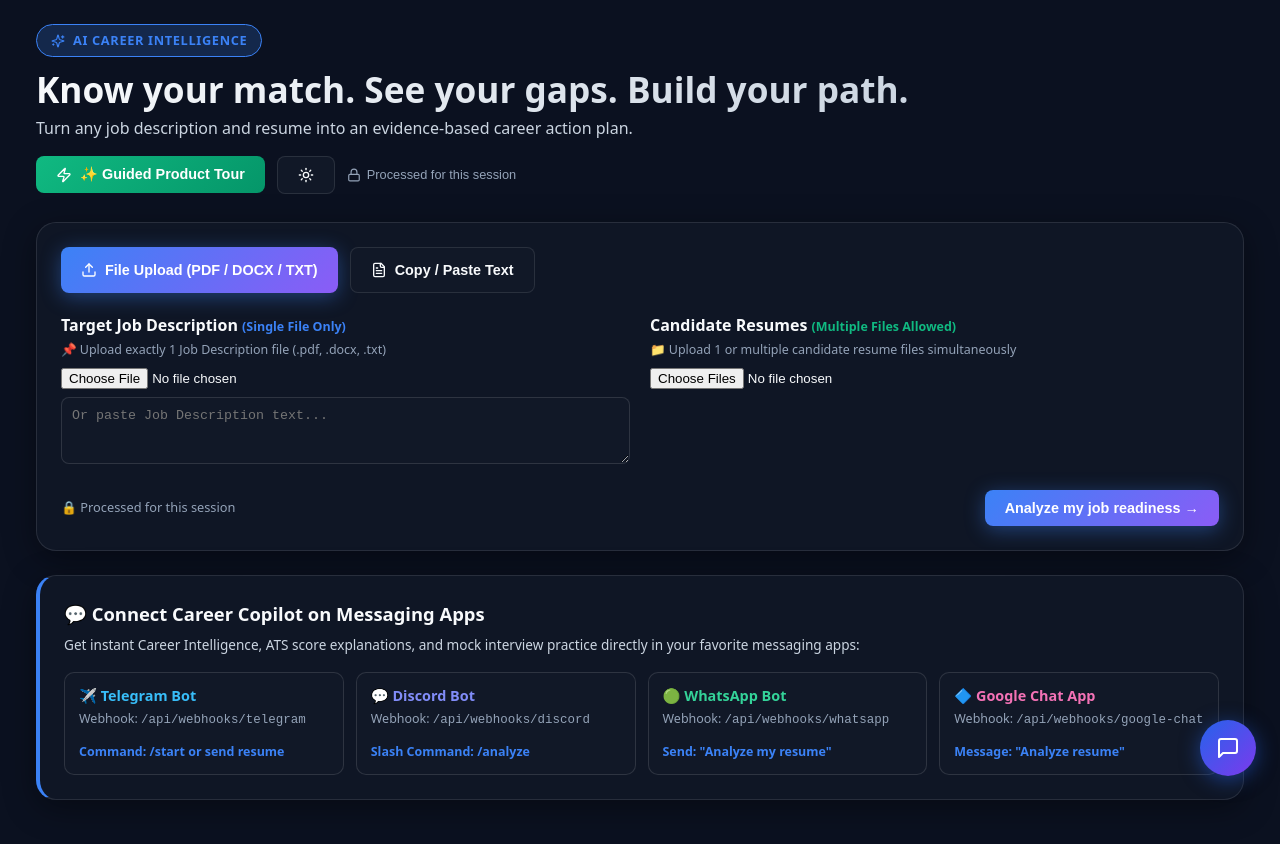
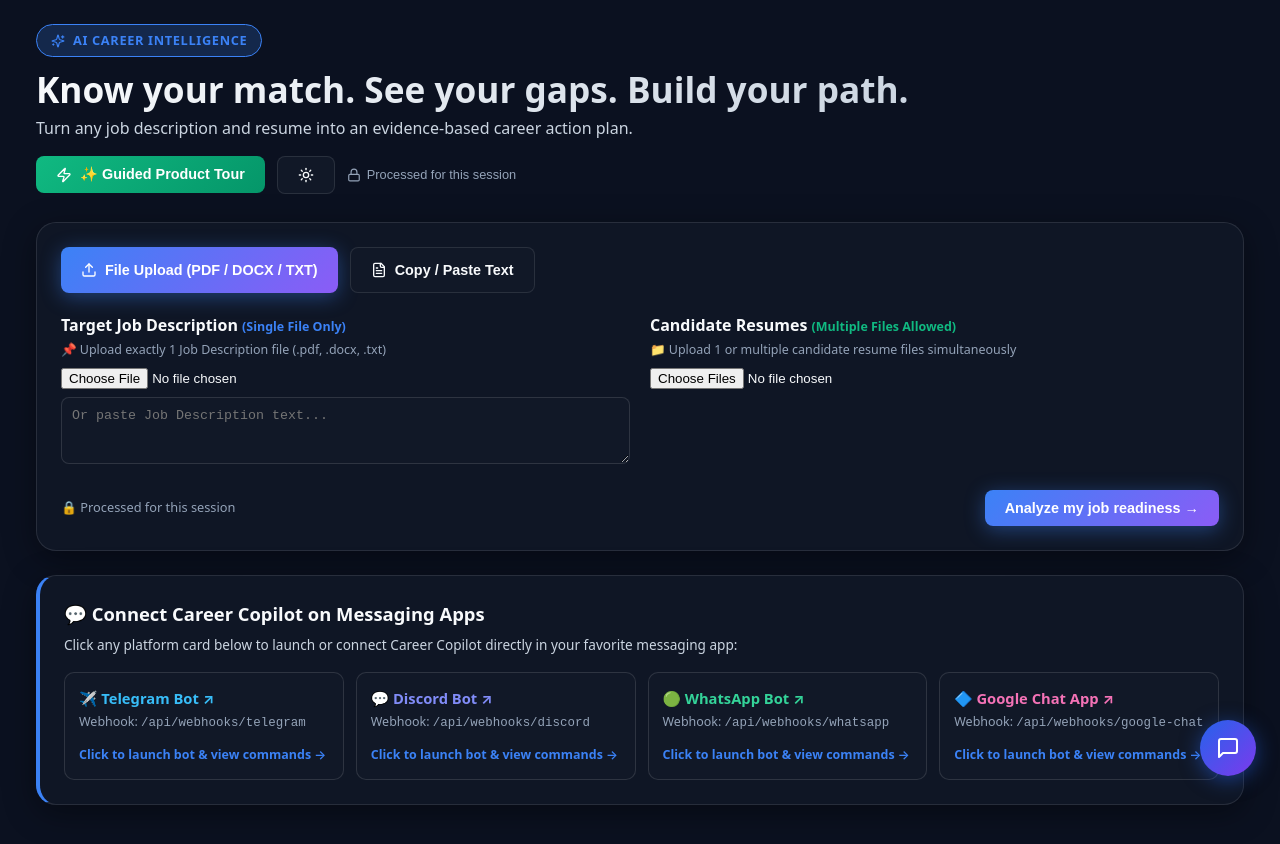
Before and after one commit to swathihanumanthu/AI-Resume-Analyzer, a Next.js app: page / in a window 1280 px wide. Shown: the top 844 px of the page. Built offline with nearby package versions, Linux system fonts and the light colour scheme.

Commit message:
feat: Make messaging platform cards interactive with dedicated BotConnectModal overlays

```diff
--- a/src/app/page.tsx
+++ b/src/app/page.tsx
@@ -26,6 +26,7 @@ import CareerTwinView from '../components/CareerTwinView';
 import AiInterviewerPanel from '../components/AiInterviewerPanel';
 import ProductTourModal from '../components/ProductTourModal';
 import PrivacyModal from '../components/PrivacyModal';
+import BotConnectModal, { BotPlatform } from '../components/BotConnectModal';
 
 export default function CareerIntelligencePage() {
   const [theme, setTheme] = useState<'dark' | 'light'>('dark');
@@ -46,6 +47,7 @@ export default function CareerIntelligencePage() {
   const [activeJourneyStep, setActiveJourneyStep] = useState<'understand' | 'diagnose' | 'improve' | 'simulate' | 'prepare'>('understand');
   const [showWhyNot100, setShowWhyNot100] = useState(false);
   const [showPrivacyModal, setShowPrivacyModal] = useState(false);
+  const [activeBotModal, setActiveBotModal] = useState<BotPlatform | null>(null);
 
   // Product Tour Modal State
   const [isTourOpen, setIsTourOpen] = useState(false);
@@ -405,32 +407,76 @@ export default function CareerIntelligencePage() {
           💬 Connect Career Copilot on Messaging Apps
         </h2>
         <p style={{ fontSize: '0.85rem', color: 'var(--text-secondary)', marginBottom: '16px' }}>
-          Get instant Career Intelligence, ATS score explanations, and mock interview practice directly in your favorite messaging apps:
+          Click any platform card below to launch or connect Career Copilot directly in your favorite messaging app:
         </p>
 
         <div style={{ display: 'grid', gridTemplateColumns: 'repeat(auto-fit, minmax(220px, 1fr))', gap: '12px' }}>
-          <div style={{ background: 'var(--surface-elevated)', padding: '12px 14px', borderRadius: '10px', border: '1px solid var(--border)' }}>
-            <strong style={{ color: '#38bdf8', fontSize: '0.9rem', display: 'block', marginBottom: '4px' }}>✈️ Telegram Bot</strong>
+          <div
+            onClick={() => setActiveBotModal('telegram')}
+            style={{
+              background: 'var(--surface-elevated)',
+              padding: '14px',
+              borderRadius: '10px',
+              border: '1px solid var(--border)',
+              cursor: 'pointer',
+              transition: 'all 0.2s ease',
+            }}
+            className="console-card-interactive"
+          >
+            <strong style={{ color: '#38bdf8', fontSize: '0.92rem', display: 'block', marginBottom: '4px' }}>✈️ Telegram Bot ↗</strong>
             <p style={{ fontSize: '0.78rem', color: 'var(--text-muted)', marginBottom: '8px' }}>Webhook: <code>/api/webhooks/telegram</code></p>
-            <span style={{ fontSize: '0.78rem', color: 'var(--accent-primary)', fontWeight: 600 }}>Command: /start or send resume</span>
+            <span style={{ fontSize: '0.78rem', color: 'var(--accent-primary)', fontWeight: 600 }}>Click to launch bot & view commands →</span>
           </div>
 
-          <div style={{ background: 'var(--surface-elevated)', padding: '12px 14px', borderRadius: '10px', border: '1px solid var(--border)' }}>
-            <strong style={{ color: '#818cf8', fontSize: '0.9rem', display: 'block', marginBottom: '4px' }}>💬 Discord Bot</strong>
+          <div
+            onClick={() => setActiveBotModal('discord')}
+            style={{
+              background: 'var(--surface-elevated)',
+              padding: '14px',
+              borderRadius: '10px',
+              border: '1px solid var(--border)',
+              cursor: 'pointer',
+              transition: 'all 0.2s ease',
+            }}
+            className="console-card-interactive"
+          >
+            <strong style={{ color: '#818cf8', fontSize: '0.92rem', display: 'block', marginBottom: '4px' }}>💬 Discord Bot ↗</strong>
             <p style={{ fontSize: '0.78rem', color: 'var(--text-muted)', marginBottom: '8px' }}>Webhook: <code>/api/webhooks/discord</code></p>
-            <span style={{ fontSize: '0.78rem', color: 'var(--accent-primary)', fontWeight: 600 }}>Slash Command: /analyze</span>
+            <span style={{ fontSize: '0.78rem', color: 'var(--accent-primary)', fontWeight: 600 }}>Click to launch bot & view commands →</span>
           </div>
 
-          <div style={{ background: 'var(--surface-elevated)', padding: '12px 14px', borderRadius: '10px', border: '1px solid var(--border)' }}>
-            <strong style={{ color: '#34d399', fontSize: '0.9rem', display: 'block', marginBottom: '4px' }}>🟢 WhatsApp Bot</strong>
+          <div
+            onClick={() => setActiveBotModal('whatsapp')}
+            style={{
+              background: 'var(--surface-elevated)',
+              padding: '14px',
+              borderRadius: '10px',
+              border: '1px solid var(--border)',
+              cursor: 'pointer',
+              transition: 'all 0.2s ease',
+            }}
+            className="console-card-interactive"
+          >
+            <strong style={{ color: '#34d399', fontSize: '0.92rem', display: 'block', marginBottom: '4px' }}>🟢 WhatsApp Bot ↗</strong>
             <p style={{ fontSize: '0.78rem', color: 'var(--text-muted)', marginBottom: '8px' }}>Webhook: <code>/api/webhooks/whatsapp</code></p>
-            <span style={{ fontSize: '0.78rem', color: 'var(--accent-primary)', fontWeight: 600 }}>Send: "Analyze my resume"</span>
+            <span style={{ fontSize: '0.78rem', color: 'var(--accent-primary)', fontWeight: 600 }}>Click to launch bot & view commands →</span>
           </div>
 
-          <div style={{ background: 'var(--surface-elevated)', padding: '12px 14px', borderRadius: '10px', border: '1px solid var(--border)' }}>
-            <strong style={{ color: '#f472b6', fontSize: '0.9rem', display: 'block', marginBottom: '4px' }}>🔷 Google Chat App</strong>
+          <div
+            onClick={() => setActiveBotModal('google-chat')}
+            style={{
+              background: 'var(--surface-elevated)',
+              padding: '14px',
+              borderRadius: '10px',
+              border: '1px solid var(--border)',
+              cursor: 'pointer',
+              transition: 'all 0.2s ease',
+            }}
+            className="console-card-interactive"
+          >
+            <strong style={{ color: '#f472b6', fontSize: '0.92rem', display: 'block', marginBottom: '4px' }}>🔷 Google Chat App ↗</strong>
             <p style={{ fontSize: '0.78rem', color: 'var(--text-muted)', marginBottom: '8px' }}>Webhook: <code>/api/webhooks/google-chat</code></p>
-            <span style={{ fontSize: '0.78rem', color: 'var(--accent-primary)', fontWeight: 600 }}>Message: "Analyze resume"</span>
+            <span style={{ fontSize: '0.78rem', color: 'var(--accent-primary)', fontWeight: 600 }}>Click to launch bot & view commands →</span>
           </div>
         </div>
       </div>
@@ -940,6 +986,12 @@ export default function CareerIntelligencePage() {
         isOpen={showPrivacyModal}
         onClose={() => setShowPrivacyModal(false)}
       />
+
+      {/* Messaging Bot Connect Modal */}
+      <BotConnectModal
+        platform={activeBotModal}
+        onClose={() => setActiveBotModal(null)}
+      />
     </div>
   );
 }
--- /dev/null
+++ b/src/components/BotConnectModal.tsx
@@ -0,0 +1,121 @@
+'use client';
+
+import React from 'react';
+import { X, ExternalLink, MessageSquare, Sparkles } from 'lucide-react';
+
+export type BotPlatform = 'telegram' | 'discord' | 'whatsapp' | 'google-chat';
+
+interface BotConnectModalProps {
+  platform: BotPlatform | null;
+  onClose: () => void;
+}
+
+export default function BotConnectModal({ platform, onClose }: BotConnectModalProps) {
+  if (!platform) return null;
+
+  const details = {
+    telegram: {
+      title: '✈️ Telegram Bot Connection',
+      color: '#38bdf8',
+      webhook: '/api/webhooks/telegram',
+      launchUrl: 'https://t.me/',
+      command: '/start',
+      instruction: 'Open Telegram, start a chat with Career Copilot bot, and send your resume or type /start to get instant analysis reports.',
+      buttonText: 'Open Telegram App ↗',
+    },
+    discord: {
+      title: '💬 Discord Bot Connection',
+      color: '#818cf8',
+      webhook: '/api/webhooks/discord',
+      launchUrl: 'https://discord.com/app',
+      command: '/analyze',
+      instruction: 'Add Career Copilot to your Discord server or DM. Type /analyze to trigger instant Job Readiness analysis.',
+      buttonText: 'Open Discord App ↗',
+    },
+    whatsapp: {
+      title: '🟢 WhatsApp Bot Connection',
+      color: '#34d399',
+      webhook: '/api/webhooks/whatsapp',
+      launchUrl: 'https://api.whatsapp.com/send?text=Analyze%20my%20resume',
+      command: 'Analyze my resume',
+      instruction: 'Send "Analyze my resume" or attach your PDF resume in WhatsApp to receive instant ATS & readiness reports.',
+      buttonText: 'Open WhatsApp Chat ↗',
+    },
+    'google-chat': {
+      title: '🔷 Google Chat App Connection',
+      color: '#f472b6',
+      webhook: '/api/webhooks/google-chat',
+      launchUrl: 'https://chat.google.com/',
+      command: 'Analyze resume',
+      instruction: 'Add Career Copilot space app in Google Workspace Chat. Message "Analyze resume" to receive career intelligence reports.',
+      buttonText: 'Open Google Chat ↗',
+    },
+  }[platform];
+
+  return (
+    <div
+      style={{
+        position: 'fixed',
+        inset: 0,
+        background: 'rgba(0,0,0,0.75)',
+        display: 'flex',
+        alignItems: 'center',
+        justifyContent: 'center',
+        zIndex: 1100,
+        backdropFilter: 'blur(6px)',
+      }}
+      onClick={onClose}
+    >
+      <div
+        className="console-card"
+        style={{
+          maxWidth: '500px',
+          width: '92%',
+          border: `2px solid ${details.color}`,
+          position: 'relative',
+        }}
+        onClick={(e) => e.stopPropagation()}
+      >
+        <div style={{ display: 'flex', justifyContent: 'space-between', alignItems: 'center', marginBottom: '16px' }}>
+          <h3 style={{ fontSize: '1.2rem', fontWeight: 800, color: details.color, display: 'flex', alignItems: 'center', gap: '8px' }}>
+            {details.title}
+          </h3>
+          <button onClick={onClose} style={{ background: 'none', border: 'none', color: 'var(--text-muted)', cursor: 'pointer' }}>
+            <X style={{ width: 20 }} />
+          </button>
+        </div>
+
+        <p style={{ fontSize: '0.9rem', color: 'var(--text-secondary)', marginBottom: '16px', lineHeight: 1.5 }}>
+          {details.instruction}
+        </p>
+
+        <div style={{ background: 'var(--surface-elevated)', padding: '14px', borderRadius: 'var(--radius-sm)', border: '1px solid var(--border)', marginBottom: '20px' }}>
+          <div style={{ fontSize: '0.8rem', color: 'var(--text-muted)', marginBottom: '4px' }}>API Webhook Endpoint:</div>
+          <code style={{ fontSize: '0.85rem', color: 'var(--accent-primary)', display: 'block', marginBottom: '10px' }}>
+            {details.webhook}
+          </code>
+
+          <div style={{ fontSize: '0.8rem', color: 'var(--text-muted)', marginBottom: '4px' }}>Example Trigger Command:</div>
+          <div style={{ fontSize: '0.88rem', fontWeight: 700, color: 'var(--text-primary)' }}>
+            "{details.command}"
+          </div>
+        </div>
+
+        <div style={{ display: 'flex', gap: '12px', justifyContent: 'flex-end' }}>
+          <button className="btn btn-secondary" onClick={onClose}>
+            Close
+          </button>
+          <a
+            href={details.launchUrl}
+            target="_blank"
+            rel="noreferrer"
+            className="btn btn-hero"
+            style={{ textDecoration: 'none' }}
+          >
+            {details.buttonText}
+          </a>
+        </div>
+      </div>
+    </div>
+  );
+}
```
